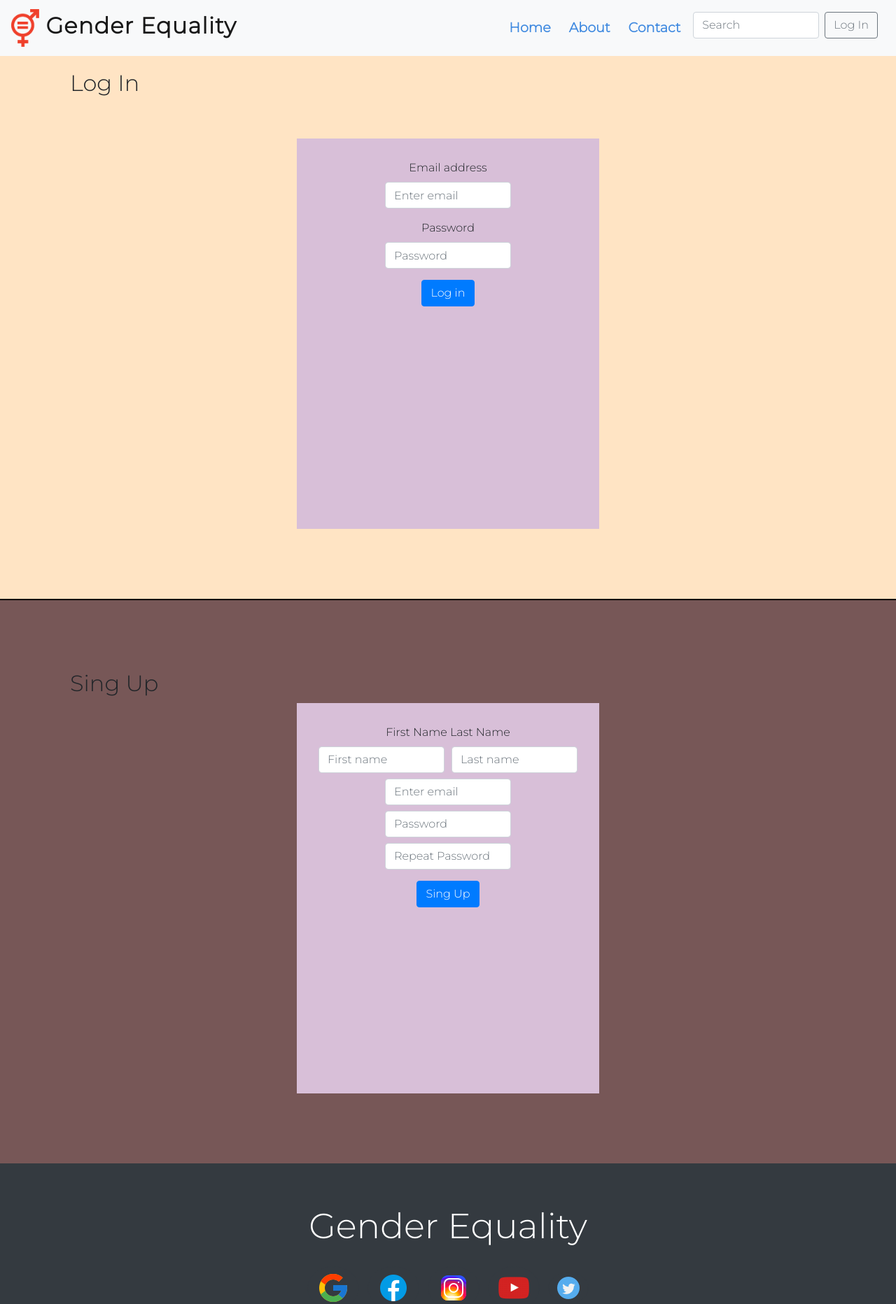
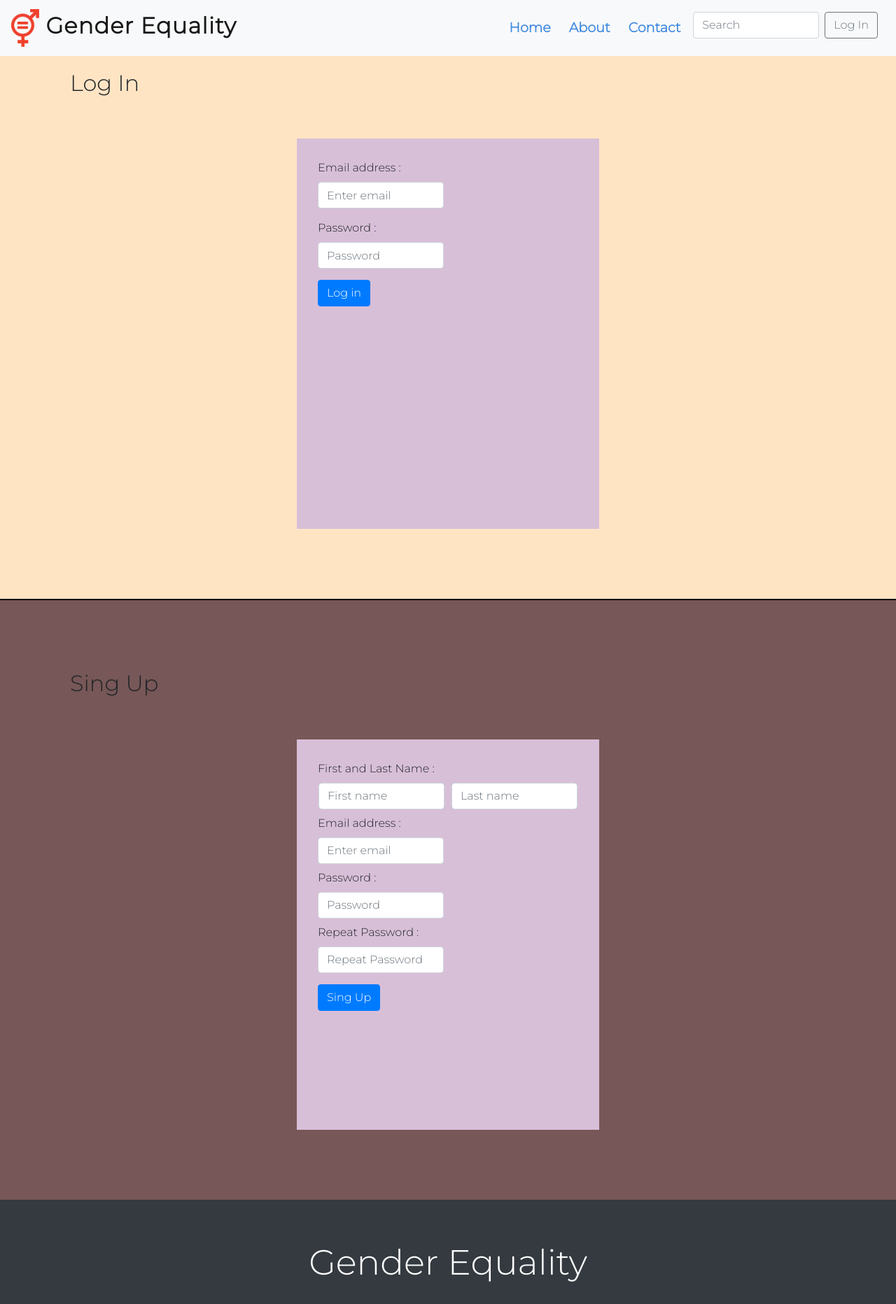
Before and after one commit to Anthoulis/Website-Auth-2021, a PHP site: page /login.php in a window 1280 px wide. Shown: the top 1864 px of the page at 70% size. Run offline with PHP 8.4, Linux system fonts and the light colour scheme.

Commit message:
Log In front end

```diff
--- a/css/login.css
+++ b/css/login.css
@@ -10,35 +10,10 @@
 
 form{
     margin: auto;
-    padding: auto;
-    margin-top: auto;
-    margin: auto;
-    margin-left: auto;
-    margin-right: auto;
-    text-align: center;
+    text-align: left;
     margin-top: 60px;
     background-color: thistle;
     padding: 30px;
     width: 432px;
     height: 558px;
 }
-
-.sectionSingUp
-form{
-    margin: auto;
-}
-
-div.form-group input {
-    margin-left: auto;
-    margin-right: auto;
-}
-
-.form-row {
-    margin-left: auto;
-    margin-right: auto;
-}
-
-.form-group {
-    margin-left: auto;
-    margin-right: auto;
-}
--- a/includes/signUp.inc.php
+++ b/includes/signUp.inc.php
@@ -0,0 +1 @@
+<?php
--- a/login.php
+++ b/login.php
@@ -30,11 +30,11 @@ include 'templates/header.php';
 <h2>Log In</h2>
 <form>
     <div class="form-group">
-        <label for="exampleInputEmail1">Email address</label>
+        <label for="exampleInputEmail1">Email address :</label>
         <input type="email" class="form-control" id="exampleInputEmail1" aria-describedby="emailHelp" placeholder="Enter email">
     </div>
     <div class="form-group">
-        <label for="exampleInputPassword1">Password</label>
+        <label for="exampleInputPassword1">Password :</label>
         <input type="password" class="form-control" id="exampleInputPassword1" placeholder="Password">
     </div>
     <button type="submit" class="btn btn-primary">Log in</button>
@@ -46,15 +46,17 @@ include 'templates/header.php';
 <section class="sectionSingUp">
 <h2>Sing Up</h2>
 <form>
-<label for="exampleInputEmail1">First Name</label>
-<label for="exampleInputEmail1">Last Name</label>
+<label for="exampleInputEmail1">First and Last Name :</label>
     <div class="form-row">
         <input type="text" class="form-control" placeholder="First name" style="margin-left: auto; margin-right:10px">
         <input type="text" class="form-control" placeholder="Last name"  style="margin-right: auto;">
     </div>
     <div class="form-group">
+        <label for="exampleInputEmail1">Email address :</label>
         <input type="email" class="form-control" id="exampleInputEmail1" aria-describedby="emailHelp" placeholder="Enter email">
+        <label for="exampleInputEmail1">Password :</label>
         <input type="password" class="form-control" id="exampleInputPassword1" placeholder="Password">
+        <label for="exampleInputEmail1">Repeat Password :</label>
         <input type="password" class="form-control" id="exampleInputPassword1" placeholder="Repeat Password">
     </div>
     <button type="submit" class="btn btn-primary">Sing Up</button>
```
Also changed, not shown: includes/logIn.inc.php (line endings or trailing spaces).
